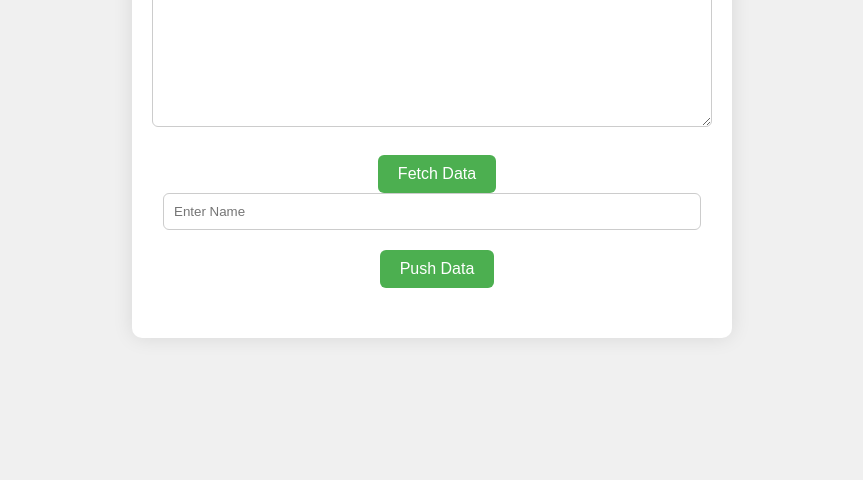
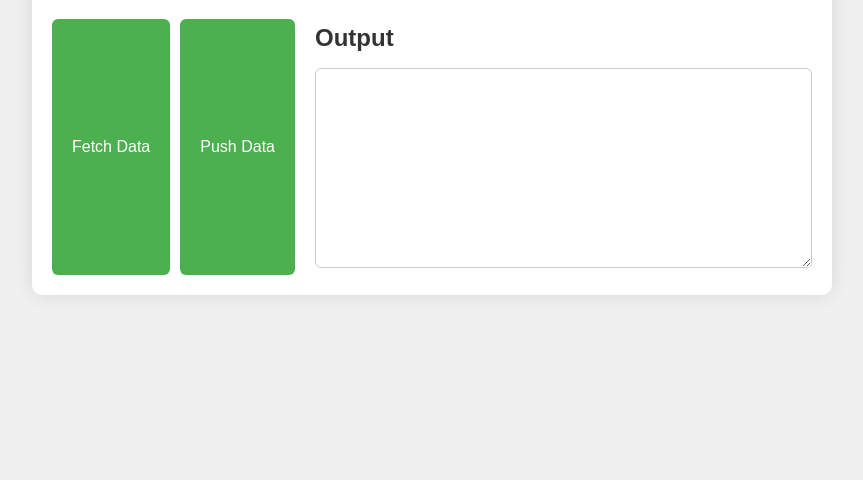
Before and after one commit to vieer-dwivedi/Secure-Infra-AWS-K8s, a plain HTML site: page src/ui/index.html in a window 1280 px wide. Shown: the part 320-800 px from the top of the page, without its empty margins (208-1071 px from the left). Drawn offline with Linux system fonts and the light colour scheme.

Commit message:
Modifying UI

```diff
--- a/src/ui/css/styles.css
+++ b/src/ui/css/styles.css
@@ -20,7 +20,7 @@ body {
 
 .container {
     width: 100%;
-    max-width: 600px;
+    max-width: 800px;
     padding: 20px;
     background-color: #fff;
     box-shadow: 0 0 20px rgba(0, 0, 0, 0.1);
@@ -44,14 +44,39 @@ header p {
 }
 
 .data-section {
-    text-align: center;
-    margin-bottom: 30px;
+    display: flex;
+    justify-content: space-between;
+}
+
+.button-group {
+    display: flex;
+    gap: 10px;
+}
+
+.button-group button {
+    background-color: #4CAF50;
+    color: white;
+    border: none;
+    padding: 10px 20px;
+    border-radius: 6px;
+    cursor: pointer;
+    font-size: 16px;
+}
+
+.button-group button:hover {
+    background-color: #45a049;
+}
+
+.output-section {
+    flex: 1;
+    text-align: left;
+    padding-left: 20px;
 }
 
 #outputTextbox {
     width: 100%;
-    height: 150px;
-    margin-bottom: 20px;
+    height: 200px;
+    margin-top: 10px;
     padding: 10px;
     border: 1px solid #ccc;
     border-radius: 6px;
@@ -60,33 +85,9 @@ header p {
     resize: vertical;
 }
 
-input[type="text"] {
-    width: calc(100% - 22px);
-    padding: 10px;
-    margin-bottom: 20px;
-    border: 1px solid #ccc;
-    border-radius: 6px;
-}
-
-button {
-    background-color: #4CAF50;
-    color: white;
-    border: none;
-    padding: 10px 20px;
-    border-radius: 6px;
-    cursor: pointer;
-    font-size: 16px;
-    margin-left: 10px;
-}
-
-button:hover {
-    background-color: #45a049;
-}
-
 #successPrompt {
     display: none;
     color: #4CAF50;
-    text-align: center;
-    margin-top: 20px;
+    margin-top: 10px;
     font-weight: bold;
 }
--- a/src/ui/index.html
+++ b/src/ui/index.html
@@ -13,11 +13,15 @@
             <p>API Gateway Test</p>
         </header>
         <div class="data-section">
-            <textarea id="outputTextbox" readonly></textarea>
-            <button onclick="fetchData()">Fetch Data</button>
-            <input type="text" id="myTextBox" placeholder="Enter Name">
-            <button onclick="putData()">Push Data</button>
-            <p id="successPrompt">Operation successful!</p>
+            <div class="button-group">
+                <button onclick="fetchData()">Fetch Data</button>
+                <button onclick="putData()">Push Data</button>
+            </div>
+            <div class="output-section">
+                <h2>Output</h2>
+                <textarea id="outputTextbox" readonly></textarea>
+                <p id="successPrompt">Operation successful!</p>
+            </div>
         </div>
     </div>
     <script src="js/script.js"></script>
```
